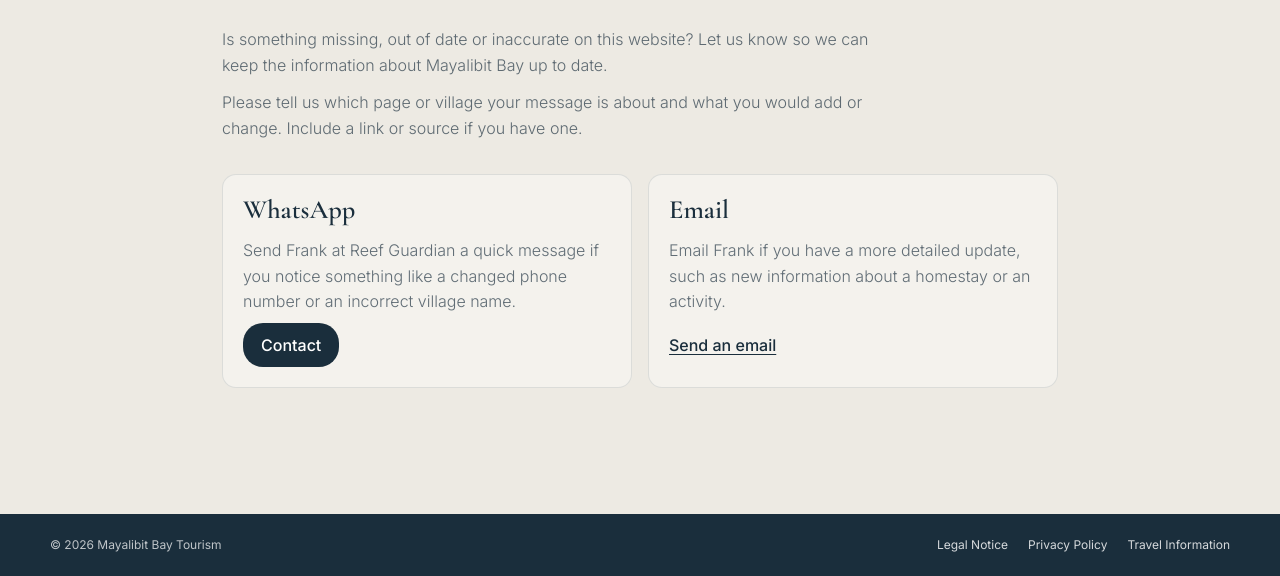
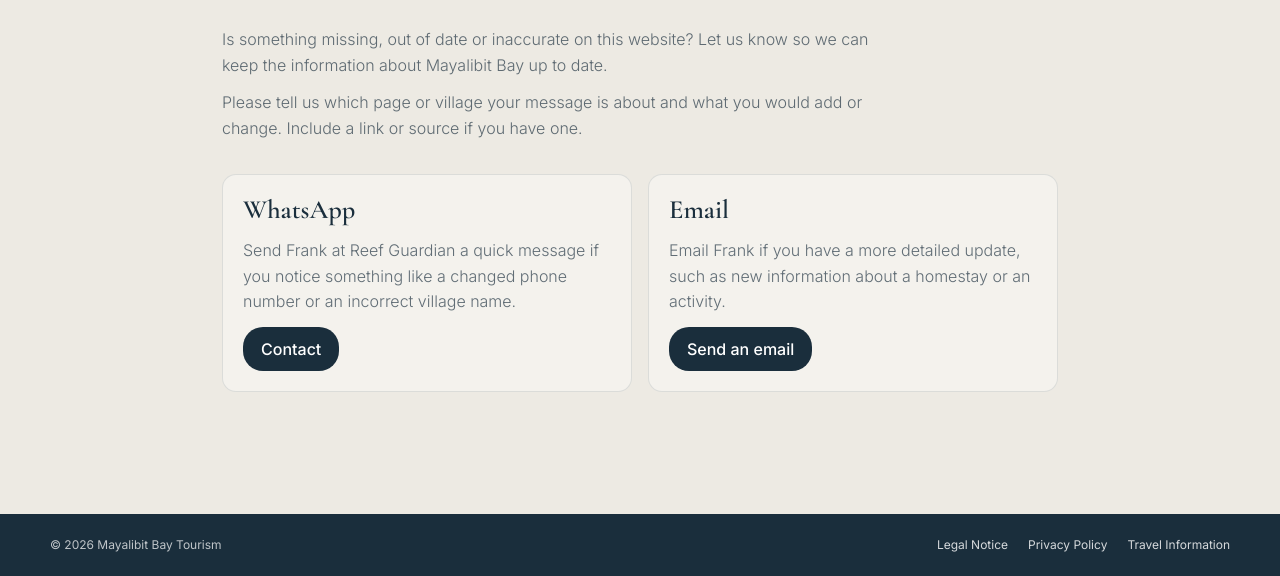
Before and after one commit to dranjahagedorn/mayalibit, a plain HTML site: page contribute.html in a window 1280 px wide. Shown: the part 224-800 px from the top of the page. Drawn offline with Linux system fonts and the light colour scheme.

Commit message:
Style both Contribute contact links as buttons

```diff
--- a/contribute.html
+++ b/contribute.html
@@ -30,6 +30,9 @@
   }
 
   .contact-options section {
+    display: flex;
+    flex-direction: column;
+    align-items: flex-start;
     margin: 0;
     padding: 1.25rem;
     border: 1px solid var(--border);
@@ -37,16 +40,15 @@
     background: rgba(255,255,255,.38);
   }
 
-  .contact-options a {
+  .contact-options p { margin-bottom: .75rem; }
+
+  .contact-options .contact-button {
     display: inline-flex;
     align-items: center;
     min-height: 44px;
-    margin-top: .5rem;
+    margin-top: auto;
     max-width: 100%;
     font-weight: 500;
-  }
-
-  .contact-options .contact-button {
     padding: .5rem 1.125rem;
     border-radius: 20px;
     background: var(--navy);
@@ -55,7 +57,7 @@
   }
 
   .contact-options .contact-button:hover { text-decoration: underline; }
-  .contact-options a:focus-visible {
+  .contact-options .contact-button:focus-visible {
     outline: 2px solid var(--navy);
     outline-offset: 3px;
   }
@@ -90,7 +92,8 @@
         <h2 id="email-heading" data-i18n-en="Email" data-i18n-id="Surel">Email</h2>
         <p data-i18n-en="Email Frank if you have a more detailed update, such as new information about a homestay or an activity."
            data-i18n-id="Kirim surel kepada Frank jika Anda ingin menyampaikan informasi yang lebih rinci, misalnya kabar terbaru tentang homestay atau kegiatan wisata.">Email Frank if you have a more detailed update, such as new information about a homestay or an activity.</p>
-        <a href="mailto:frank@reef-guardian.de" data-i18n-en="Send an email" data-i18n-id="Kirim surel">Send an email</a>
+        <a class="contact-button" href="mailto:frank@reef-guardian.de"
+           data-i18n-en="Send an email" data-i18n-id="Kirim surel">Send an email</a>
       </section>
     </div>
   </div>
```
